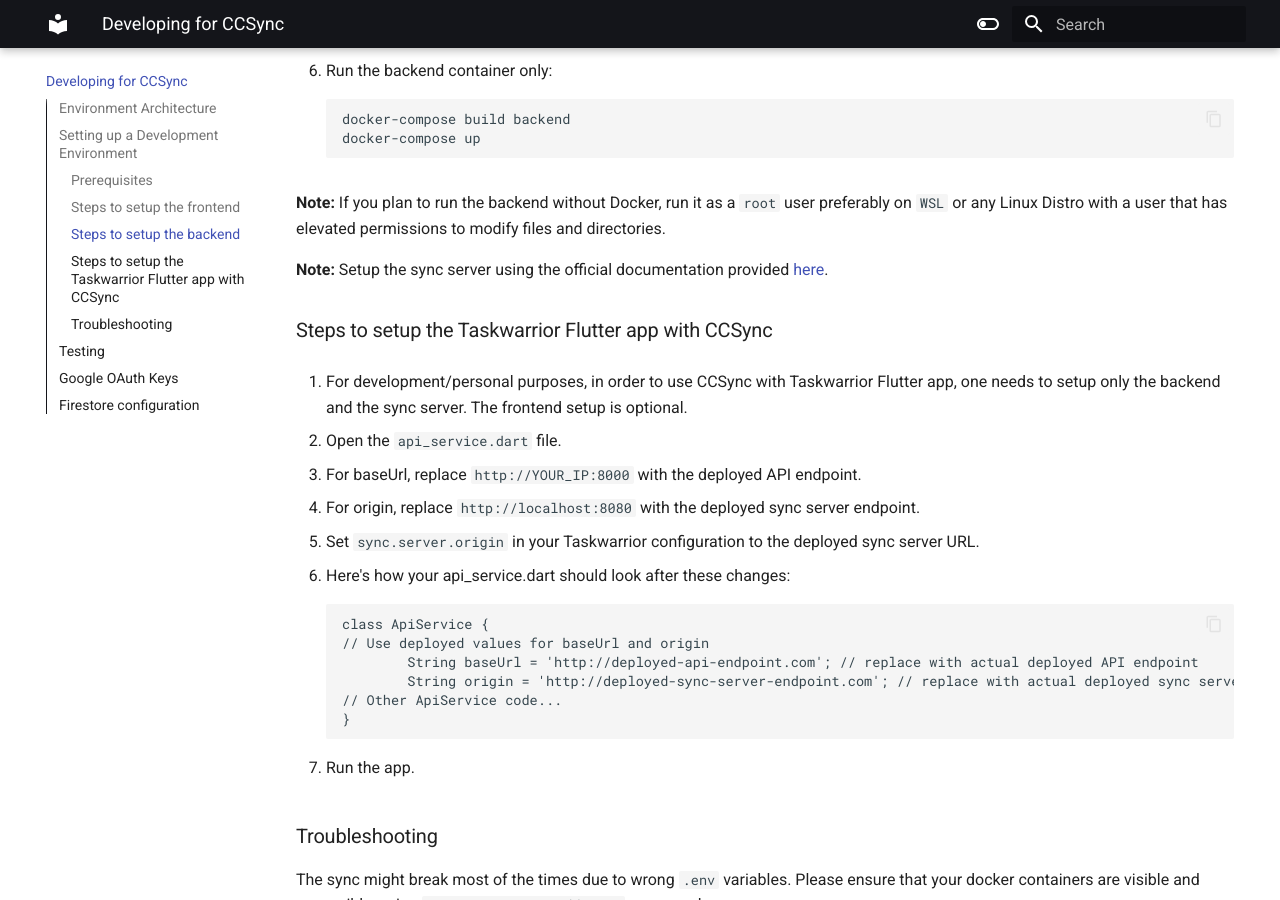
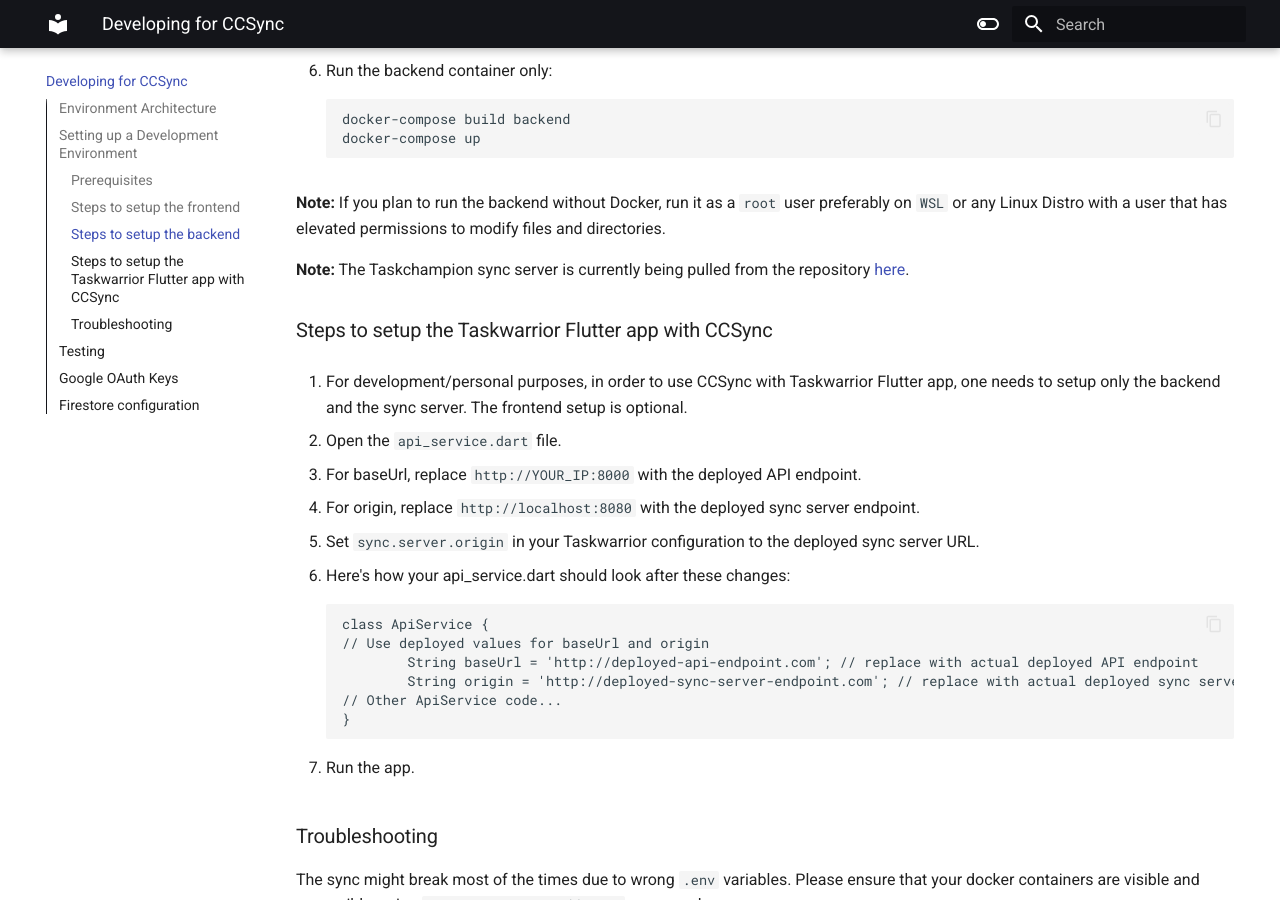
Before and after one commit to its-me-abhishek/ccsync-docs, an MkDocs documentation site: the page built from docs/index.md, in a window 1280 px wide and 900 px high, scrolled down 2442 px. Built offline with MkDocs 1.6.1 and Material for MkDocs 9.7.7, drawn with Linux system fonts in a browser that asks for light colours.

Commit message:
Update index.md

```diff
--- a/docs/index.md
+++ b/docs/index.md
@@ -87,7 +87,7 @@
 
 **Note:** If you plan to run the backend without Docker, run it as a `root` user preferably on `WSL` or any Linux Distro with a user that has elevated permissions to modify files and directories.
 
-**Note:** Setup the sync server using the official documentation provided [here](https://github.com/GothenburgBitFactory/taskchampion-sync-server).
+**Note:** The Taskchampion sync server is currently being pulled from the repository [here](https://github.com/GothenburgBitFactory/taskchampion-sync-server).
 
 ### Steps to setup the Taskwarrior Flutter app with CCSync
 
```
